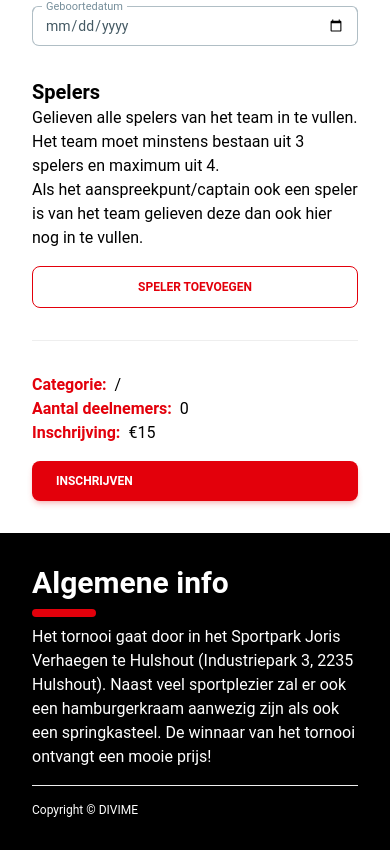
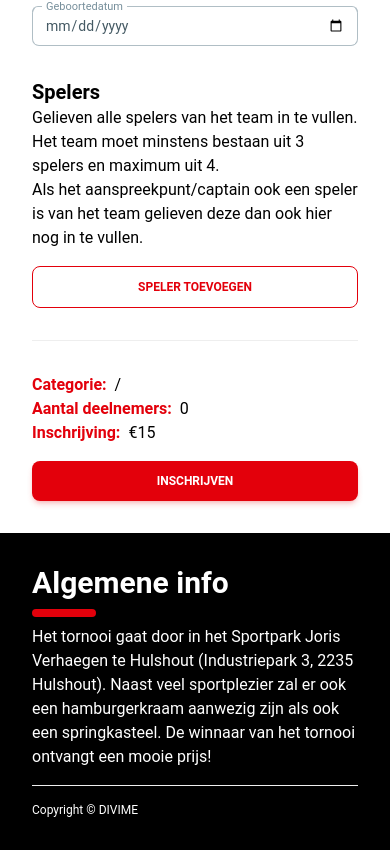
Before and after one commit to Mell-3s/zuiderkempen-diamonds-3x3, a React (Vite) app: page / in a window 390 px wide. Shown: the part 1495-2345 px from the top of the page. Built offline with nearby package versions, Linux system fonts and the light colour scheme.

Commit message:
fix center text

```diff
--- a/src/components/registration/Registration.tsx
+++ b/src/components/registration/Registration.tsx
@@ -162,7 +162,11 @@ function Registration() {
                 <span className="font-bold text-red-500">Inschrijving:</span>
                 <span className="ml-2">&euro;15</span>
               </div>
-              <Button color="red" type="submit" className="mt-4 flex items-center md:m-0">
+              <Button
+                color="red"
+                type="submit"
+                className="mt-4 flex items-center justify-center md:m-0"
+              >
                 {isLoading && <Spinner color="red" className="mr-2" />}
                 Inschrijven
               </Button>
```
